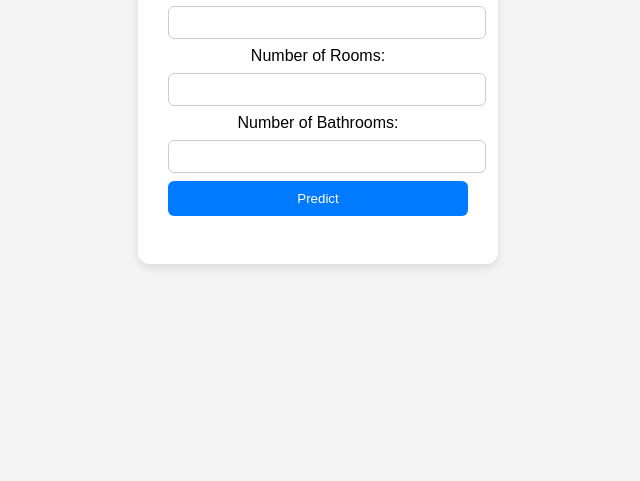
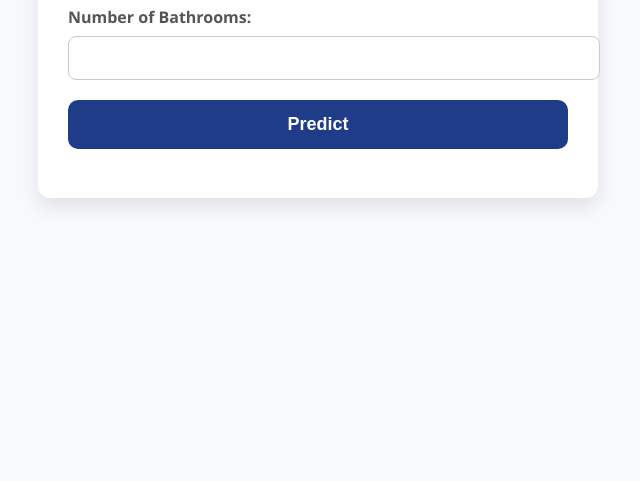
Before and after one commit to abdoking2/house-ai, a plain HTML site: page index.html in a window 1280 px wide. Shown: the part 335-816 px from the top of the page, without its empty margins (322-962 px from the left). Drawn offline with Linux system fonts and the light colour scheme.

Commit message:
Update style.css

```diff
--- a/style.css
+++ b/style.css
@@ -1,43 +1,99 @@
+/* --- الخطوط والألوان العامة --- */
 body {
-  font-family: Arial, sans-serif;
-  background: #f4f4f4;
-  display: flex;
-  justify-content: center;
-  align-items: center;
-  height: 100vh;
+    font-family: 'Segoe UI', Tahoma, Geneva, Verdana, sans-serif;
+    background: #f7f9fc;
+    color: #333;
+    margin: 0;
+    padding: 0;
 }
 
+/* --- الحاوية الرئيسية --- */
 .container {
-  background: white;
-  padding: 30px;
-  border-radius: 12px;
-  box-shadow: 0 4px 10px rgba(0,0,0,0.1);
-  text-align: center;
-  width: 300px;
+    max-width: 500px;
+    margin: 50px auto;
+    padding: 30px;
+    background: #ffffff;
+    border-radius: 12px;
+    box-shadow: 0 8px 20px rgba(0,0,0,0.1);
 }
 
-h2 {
-  margin-bottom: 20px;
+/* --- عنوان الصفحة --- */
+h1 {
+    text-align: center;
+    color: #1f3c88;
+    margin-bottom: 30px;
 }
 
-input {
-  width: 100%;
-  padding: 8px;
-  margin: 8px 0;
-  border-radius: 6px;
-  border: 1px solid #ccc;
+/* --- تسميات الإدخال --- */
+label {
+    display: block;
+    margin-bottom: 8px;
+    font-weight: 600;
+    color: #555;
 }
 
+/* --- مدخلات النماذج --- */
+input[type="number"], select {
+    width: 100%;
+    padding: 12px 15px;
+    margin-bottom: 20px;
+    border: 1px solid #ccc;
+    border-radius: 8px;
+    font-size: 16px;
+    transition: border 0.3s, box-shadow 0.3s;
+}
+
+input[type="number"]:focus, select:focus {
+    border-color: #1f3c88;
+    box-shadow: 0 0 5px rgba(31, 60, 136, 0.3);
+    outline: none;
+}
+
+/* --- زر التنبؤ --- */
 button {
-  background: #007BFF;
-  color: white;
-  border: none;
-  padding: 10px;
-  border-radius: 6px;
-  cursor: pointer;
-  width: 100%;
+    width: 100%;
+    padding: 14px;
+    background-color: #1f3c88;
+    color: white;
+    font-size: 18px;
+    font-weight: bold;
+    border: none;
+    border-radius: 10px;
+    cursor: pointer;
+    transition: background 0.3s, transform 0.2s;
 }
 
 button:hover {
-  background: #0056b3;
+    background-color: #16326a;
+    transform: translateY(-2px);
 }
+
+/* --- صندوق النتيجة --- */
+.result {
+    margin-top: 25px;
+    padding: 20px;
+    background: #eaf1ff;
+    border-left: 5px solid #1f3c88;
+    border-radius: 8px;
+    font-size: 20px;
+    font-weight: bold;
+    text-align: center;
+    color: #1f3c88;
+}
+
+/* --- Responsive --- */
+@media (max-width: 600px) {
+    .container {
+        margin: 20px;
+        padding: 20px;
+    }
+
+    button {
+        font-size: 16px;
+        padding: 12px;
+    }
+
+    .result {
+        font-size: 18px;
+    }
+}
```
